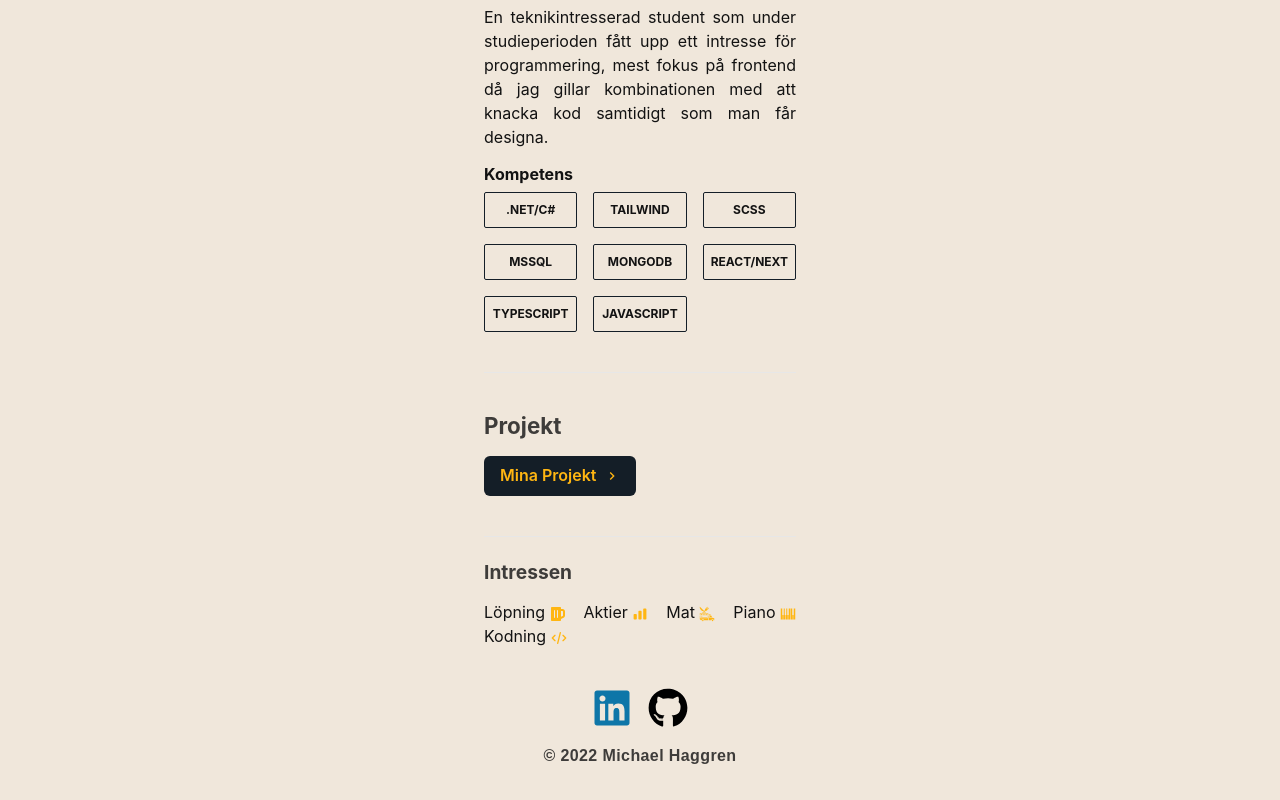
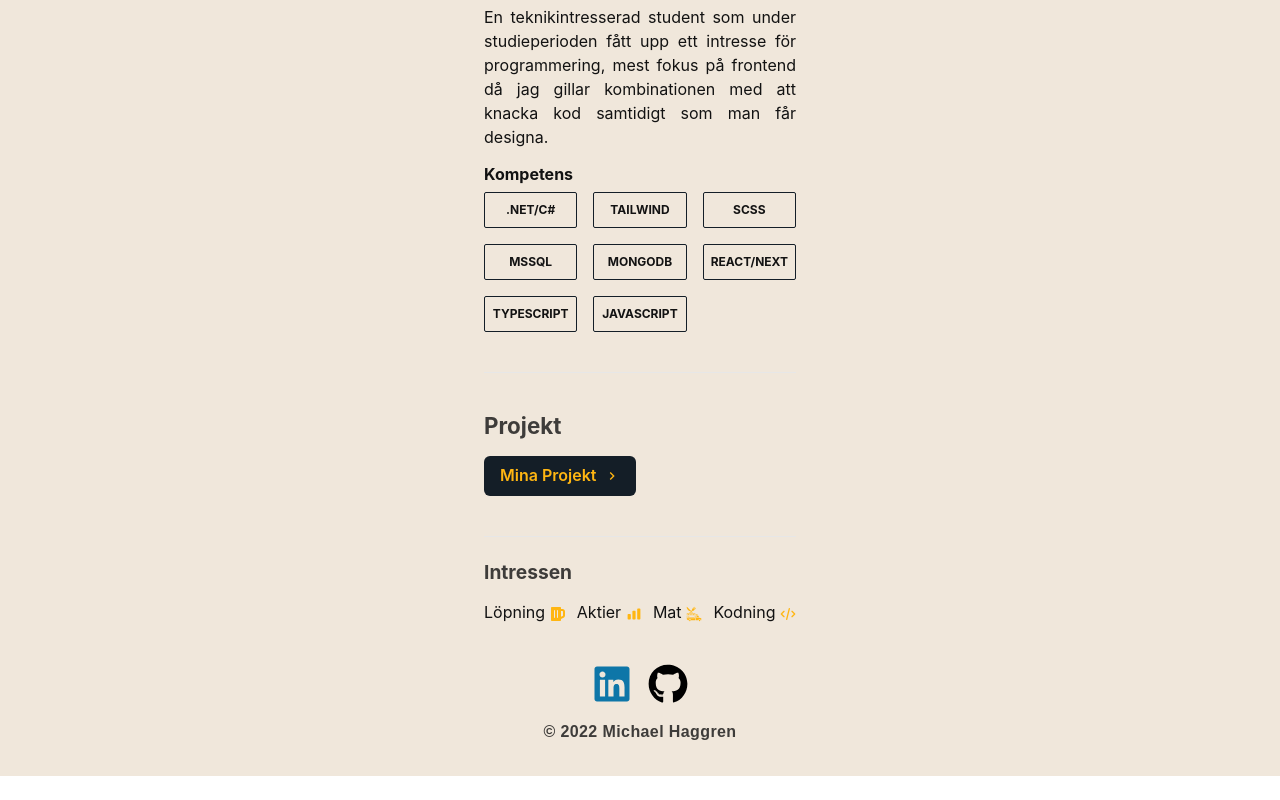
Before and after one commit to michaelhaggren/portfolio, a Next.js app: page / in a window 1280 px wide. Shown: the part 486-1286 px from the top of the page. After the commit the page ends 1262 px from the top, so only its background shows below. Built offline with nearby package versions, Linux system fonts and the light colour scheme.

Commit message:
tog bort en div

```diff
--- a/pages/index.tsx
+++ b/pages/index.tsx
@@ -212,10 +212,7 @@ const Home = () => (
               Mat{' '}
               <GiFoodTruck className="inline-block text-orange-orangePrimary" />
             </Paragraph>
-            <Paragraph>
-              Piano{' '}
-              <GiPianoKeys className="inline-block text-orange-orangePrimary" />
-            </Paragraph>
+
             <Paragraph>
               Kodning{' '}
               <HiOutlineCode className="inline-block text-orange-orangePrimary" />
```
